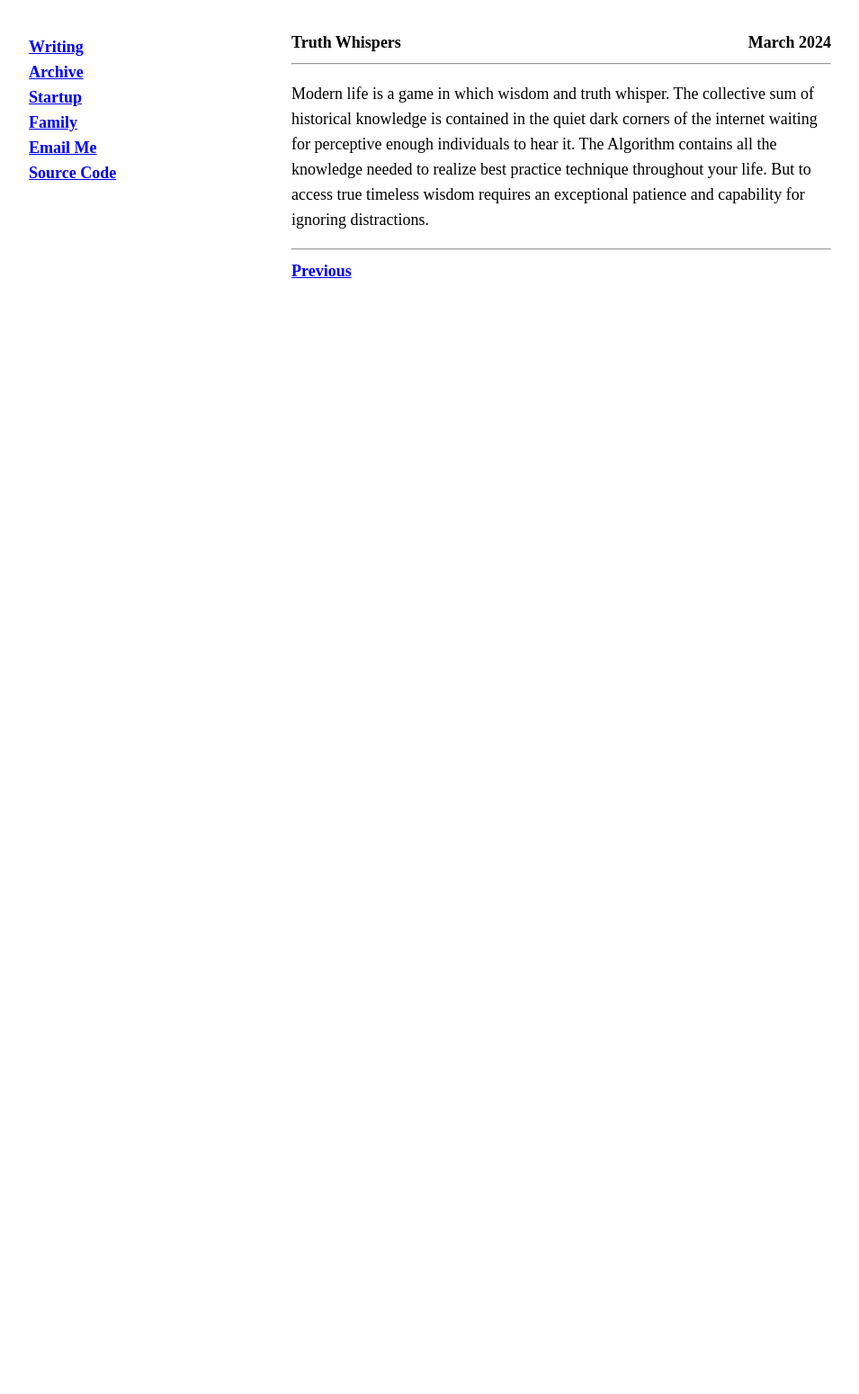
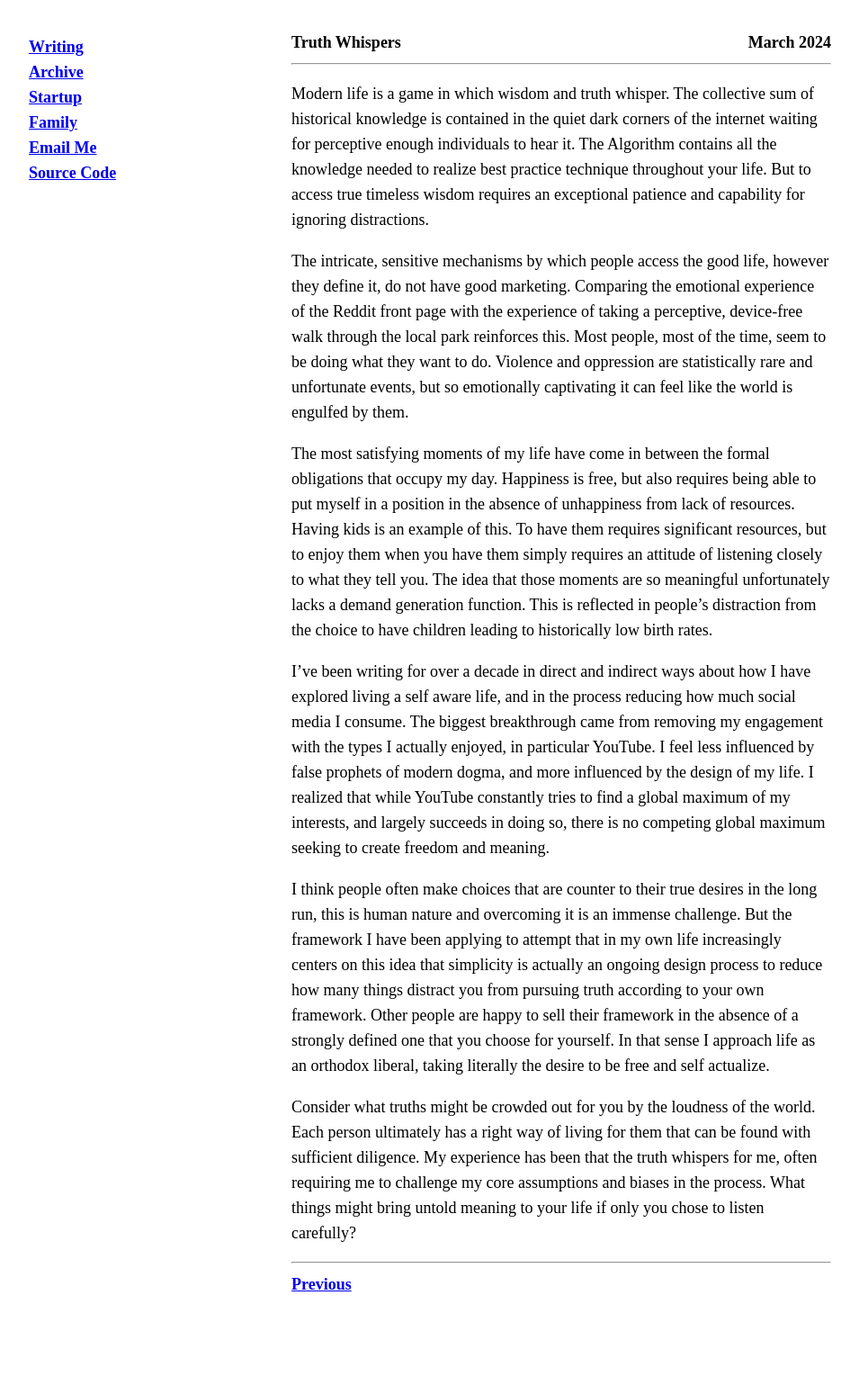
Before and after one commit to rogerkirkness/writing, a Jekyll site: the page built from _posts/2024-03-16-truth-whispers.md, in a window 1280 px wide. Shown: the whole page at 90% size, without its empty margins (16-971 px from the left). Built offline with Jekyll 4.4.1, drawn with Linux system fonts in a browser that asks for light colours; before the commit the page ends 900 px from its top, so only the background shows below that.

Commit message:
Update 2024-03-16-truth-whispers.md

```diff
--- a/_posts/2024-03-16-truth-whispers.md
+++ b/_posts/2024-03-16-truth-whispers.md
@@ -6,3 +6,13 @@
 ---
 
 Modern life is a game in which wisdom and truth whisper. The collective sum of historical knowledge is contained in the quiet dark corners of the internet waiting for perceptive enough individuals to hear it. The Algorithm contains all the knowledge needed to realize best practice technique throughout your life. But to access true timeless wisdom requires an exceptional patience and capability for ignoring distractions.
+
+The intricate, sensitive mechanisms by which people access the good life, however they define it, do not have good marketing. Comparing the emotional experience of the Reddit front page with the experience of taking a perceptive, device-free walk through the local park reinforces this. Most people, most of the time, seem to be doing what they want to do. Violence and oppression are statistically rare and unfortunate events, but so emotionally captivating it can feel like the world is engulfed by them.
+
+The most satisfying moments of my life have come in between the formal obligations that occupy my day. Happiness is free, but also requires being able to put myself in a position in the absence of unhappiness from lack of resources. Having kids is an example of this. To have them requires significant resources, but to enjoy them when you have them simply requires an attitude of listening closely to what they tell you. The idea that those moments are so meaningful unfortunately lacks a demand generation function. This is reflected in people’s distraction from the choice to have children leading to historically low birth rates.
+
+I’ve been writing for over a decade in direct and indirect ways about how I have explored living a self aware life, and in the process reducing how much social media I consume. The biggest breakthrough came from removing my engagement with the types I actually enjoyed, in particular YouTube. I feel less influenced by false prophets of modern dogma, and more influenced by the design of my life. I realized that while YouTube constantly tries to find a global maximum of my interests, and largely succeeds in doing so, there is no competing global maximum seeking to create freedom and meaning.
+
+I think people often make choices that are counter to their true desires in the long run, this is human nature and overcoming it is an immense challenge. But the framework I have been applying to attempt that in my own life increasingly centers on this idea that simplicity is actually an ongoing design process to reduce how many things distract you from pursuing truth according to your own framework. Other people are happy to sell their framework in the absence of a strongly defined one that you choose for yourself. In that sense I approach life as an orthodox liberal, taking literally the desire to be free and self actualize.
+
+Consider what truths might be crowded out for you by the loudness of the world. Each person ultimately has a right way of living for them that can be found with sufficient diligence. My experience has been that the truth whispers for me, often requiring me to challenge my core assumptions and biases in the process. What things might bring untold meaning to your life if only you chose to listen carefully?
```
